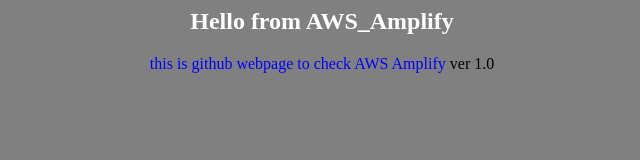
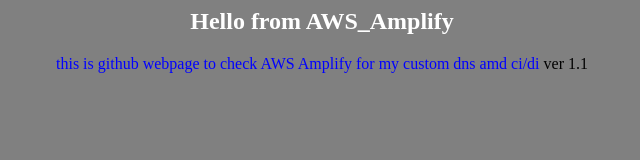
Before and after one commit to systech-bat/AWS_Amplify_test, a plain HTML site: page index.html in a window 1280 px wide. Shown: the whole page, without its empty margins (318-958 px from the left). Drawn offline with Linux system fonts and the light colour scheme.

Commit message:
main branch ci/cd test with custom dns

```diff
--- a/index.html
+++ b/index.html
@@ -3,9 +3,9 @@
 <center>
 <h2><font color=white>Hello from AWS_Amplify</font></h2>
 
-<font color=blue>this is github webpage to check AWS Amplify</font>
+<font color=blue>this is github webpage to check AWS Amplify for my custom dns amd ci/di</font>
 
-ver 1.0
+ver 1.1
 </center>
 </body>
 </html>
```
Also changed, not shown: 1 other file.
